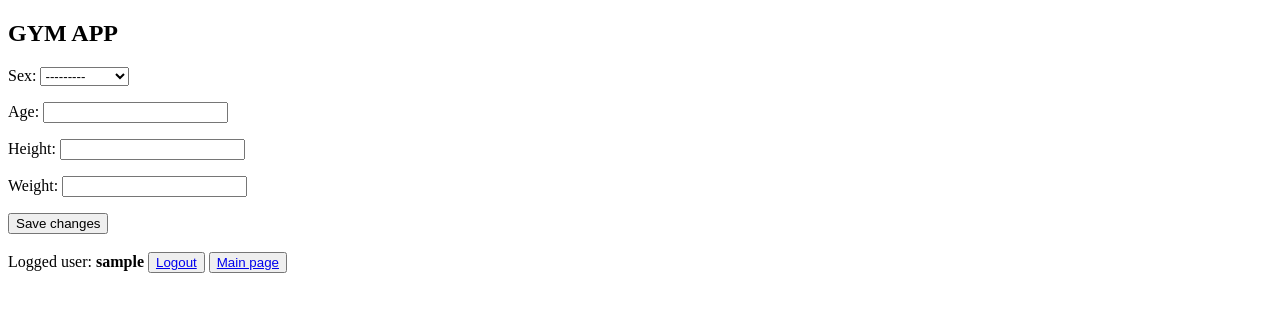
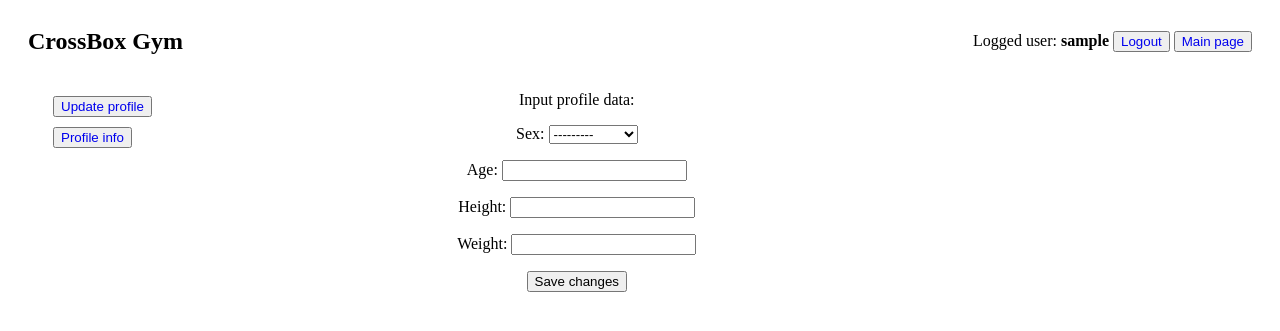
Before and after one commit to JaworskiJakub/project_gym, a Django app: page /profile/ in a window 1280 px wide. Shown: the top 331 px of the page. Run offline with Django 4.2, Linux system fonts and the light colour scheme; the visitor is signed in with stand-in values (Sample User, id 1).

Commit message:
Style, update templates

```diff
--- a/gym/gym_app/templates/base.html
+++ b/gym/gym_app/templates/base.html
@@ -1,26 +1,47 @@
+{% load static %}
+
 <!doctype html>
 <html lang="en">
 <head>
     <meta charset="utf-8">
-    <style>
-    </style>
+    <link rel="stylesheet" href="{% static "css/style.css" %}">
 </head>
 <body>
-<h2>GYM APP</h2>
-{% block content %}
-{% endblock %}
-<br>
-<footer>
+<div class="menu">
     {% if request.user.is_authenticated %}
+        <div class="gym-name">
+            <h2>CrossBox Gym</h2>
+        </div>
+        <div class="main-buttons">
             Logged user:
             <b>{{ request.user.username }}</b>
             <button><a href="{% url 'logout' %}">Logout</a></button>
             <button><a href="{% url 'index' %}">Main page</a></button>
+        </div>
     {% else %}
+        <div class="gym-name">
+            <h2>CrossBox Gym</h2>
+        </div>
+        <div class="main-buttons">
             <button><a href="{% url 'login' %}">Login</a></button>
             <button><a href="{% url 'add_user' %}">Create account</a></button>
             <button><a href="{% url 'index' %}">Main page</a></button>
+        </div>
     {% endif %}
-</footer>
+</div>
+<div class="main-page">
+    <div class="user-menu">
+        {% if request.user.is_authenticated %}
+            <ul>
+                <li><button><a href="{% url 'update_profile' %}">Update profile</a></button></li>
+                <li><button><a href="{% url 'profile_info' %}">Profile info</a></button></li>
+            </ul>
+        {% endif %}
+    </div>
+    <div class="main-content">
+    {% block content %}
+    {% endblock %}
+    </div>
+</div>
 </body>
 </html>
--- a/gym/gym_app/templates/profile.html
+++ b/gym/gym_app/templates/profile.html
@@ -3,6 +3,7 @@
 {% block content %}
 <form method="post">
   {% csrf_token %}
+  <p>Input profile data:</p>
   {{ user_form.as_p }}
   {{ profile_form.as_p }}
   <button type="submit">Save changes</button>
--- /dev/null
+++ b/gym/static/css/style.css
@@ -0,0 +1,38 @@
+.menu {
+    display: flex;
+    align-items: center;
+    justify-content: space-between;
+}
+
+.gym-name {
+    padding-left: 20px;
+}
+
+.main-buttons {
+    padding: 20px;
+}
+
+ul {
+    list-style-type: none;
+}
+
+li {
+    padding: 5px;
+}
+
+a {
+    text-decoration: none;
+}
+
+.main-page {
+    display: flex;
+}
+
+.user-menu {
+    width: 15%;
+}
+
+.main-content {
+    width: 60%;
+    text-align: center;
+}
```
Also changed, not shown: gym/gym/settings.py (+6 -1 lines), gym/gym_app/templates/index.html (line endings or trailing spaces). Lines whose indentation alone changed are shown as unchanged.
